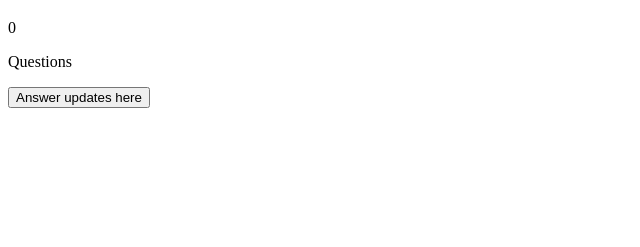
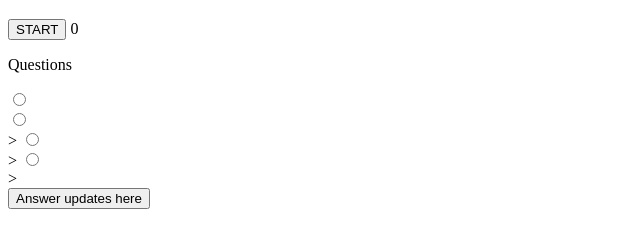
Before and after one commit to TLomba/Homework_4, a plain HTML site: page index.html in a window 1280 px wide. Shown: the part 61-308 px from the top of the page, without its empty margins (0-640 px from the left). Drawn offline with Linux system fonts and the light colour scheme.

Commit message:
hard time committing finally tried changing file name

```diff
--- a/index.html
+++ b/index.html
@@ -10,8 +10,10 @@
 <body>
     <div class="container">
         <h1>Famous Scientists Quiz</h1>
+        <!-- Start Button -->
+        <button type="button" id="start">START</button>
+        <!-- Timer -->
         <span class="timer">0</span>
-        <!-- Timer -->
     </div>
 
     <div class="container row" id="quiz">
@@ -19,7 +21,11 @@
             <div>
                 <p class="questions">Questions</p>
                 <!-- add button -->
-                <!-- checl about this -->
+                <input type="radio" /> <br />
+                <input type="radio" /> <br />>
+                <input type="radio" /> <br />>
+                <input type="radio" /> <br />>
+                <!-- check this -->
             </div>
         </div>
 
--- a/script.js
+++ b/script.js
@@ -91,8 +91,8 @@ startEl.addEventListener ("click", function() {
 
 // Display Input ===================================================
 
-// WHEN game is over
-    // CLear screen
+// When game is over
+    // Clear screen
     // Reset Timer
     // Subimt button Appears
 
```
